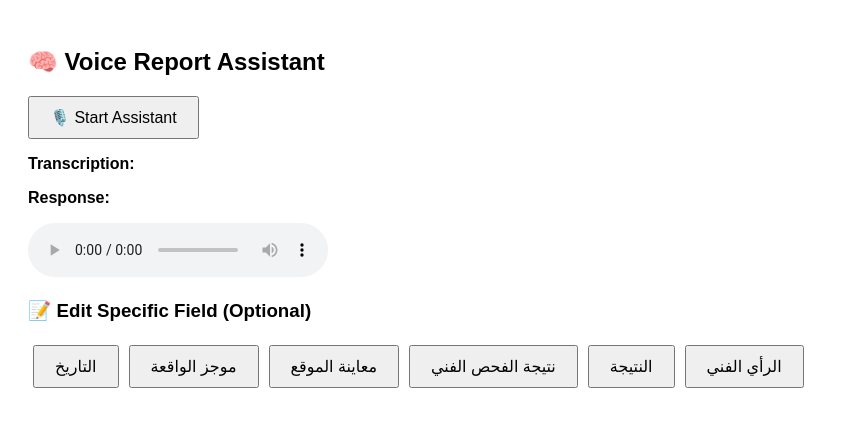
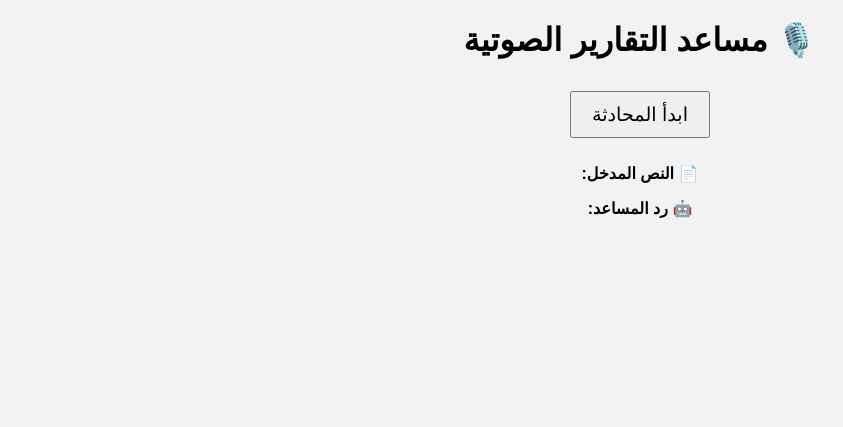
Before and after one commit to Rashidlovew/voice-report-assistant, a Flask app: template templates/index.html in a window 1280 px wide. Shown: the top 427 px of the page, without its empty margins (0-843 px from the left). Run offline with Flask 3, Linux system fonts and the light colour scheme; the template is opened without the code that fills it, so the values that code supplies are empty.

Commit message:
Update index.html

```diff
--- a/templates/index.html
+++ b/templates/index.html
@@ -1,50 +1,53 @@
 <!DOCTYPE html>
-<html lang="en">
+<html lang="ar" dir="rtl">
 <head>
     <meta charset="UTF-8">
-    <title>🎙️ Voice Report Assistant</title>
+    <title>مساعد التقارير الصوتية</title>
     <style>
         body {
-            font-family: Arial, sans-serif;
-            padding: 20px;
+            font-family: 'Arial', sans-serif;
+            text-align: center;
+            direction: rtl;
+            background-color: #f2f2f2;
         }
-
+        button {
+            font-size: 1.2em;
+            padding: 10px 20px;
+            margin: 10px;
+            cursor: pointer;
+        }
         #micIcon {
+            font-size: 2em;
+            color: red;
             display: none;
-            font-size: 30px;
-            color: red;
-            margin-left: 10px;
         }
-
-        button {
-            padding: 10px 20px;
-            font-size: 16px;
+        .field-button {
+            display: inline-block;
+            margin: 5px;
+            padding: 8px 14px;
+            font-size: 1em;
+            background-color: #ddd;
+            border: none;
+            border-radius: 6px;
+            cursor: pointer;
         }
-
-        #fieldButtons button {
-            margin: 5px;
+        .field-button:hover {
+            background-color: #bbb;
         }
     </style>
 </head>
 <body>
-    <h2>🧠 Voice Report Assistant</h2>
-    <button id="startBtn">🎙️ Start Assistant</button>
-    <span id="micIcon">🎤</span>
+    <h1>🎙️ مساعد التقارير الصوتية</h1>
+    <button id="startBtn">ابدأ المحادثة</button>
+    <div id="micIcon">🎤</div>
 
-    <p><strong>Transcription:</strong> <span id="transcriptionText"></span></p>
-    <p><strong>Response:</strong> <span id="responseText"></span></p>
-    <audio id="audioPlayer" controls></audio>
+    <p><strong>📄 النص المدخل:</strong> <span id="transcriptionText"></span></p>
+    <p><strong>🤖 رد المساعد:</strong> <span id="responseText"></span></p>
 
-    <h3>📝 Edit Specific Field (Optional)</h3>
-    <div id="fieldButtons">
-        <button onclick="goToField('Date')">التاريخ</button>
-        <button onclick="goToField('Briefing')">موجز الواقعة</button>
-        <button onclick="goToField('LocationObservations')">معاينة الموقع</button>
-        <button onclick="goToField('Examination')">نتيجة الفحص الفني</button>
-        <button onclick="goToField('Outcomes')">النتيجة</button>
-        <button onclick="goToField('TechincalOpinion')">الرأي الفني</button>
-    </div>
+    <div id="fieldButtonsContainer" style="margin-top: 20px;"></div>
 
-    <script src="/static/script.js"></script>
+    <audio id="audioPlayer" autoplay></audio>
+
+    <script src="static/script.js"></script>
 </body>
 </html>
```
